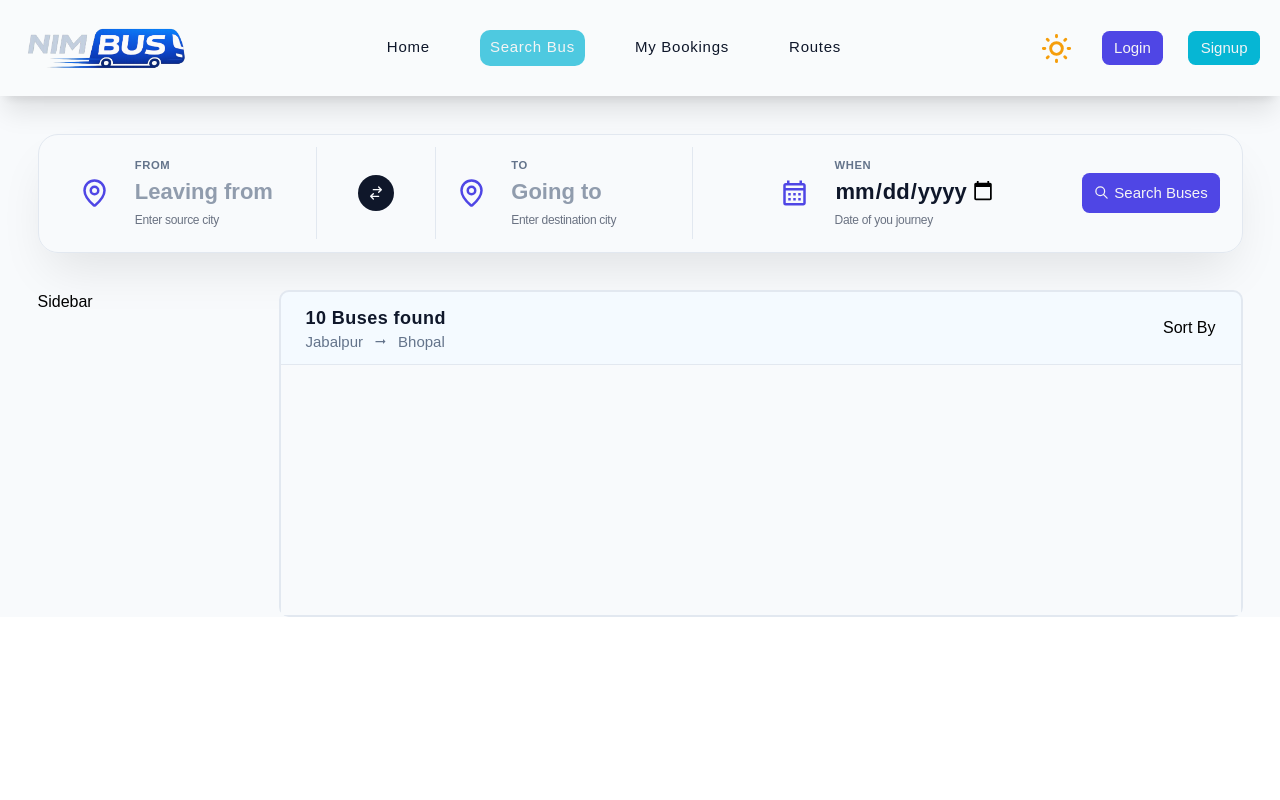
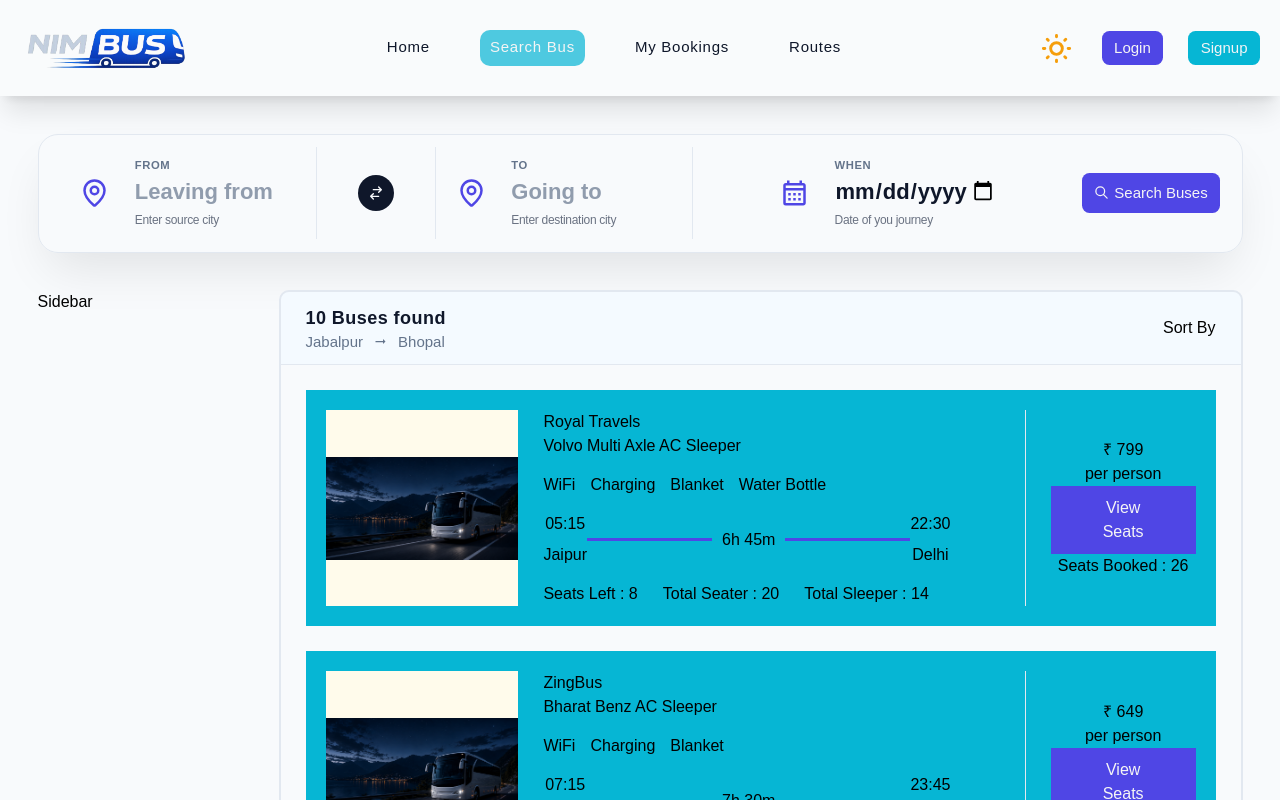
Before and after one commit to sudeshJha/bus-ticket-booking-system, a React (Vite) app: page /search_bus in a window 1280 px wide. Shown: the top 800 px of the page. Built offline with nearby package versions, Linux system fonts and the light colour scheme.

Commit message:
bus search list structure

```diff
--- /dev/null
+++ b/src/components/ui/search/SearchItem.jsx
@@ -0,0 +1,72 @@
+import React from "react";
+import Button from "../../util/Button";
+
+const SearchItem = ({ bus }) => {
+  return (
+    <div className=" bg-secondary grid grid-cols-[2fr_5fr_1.5fr]  gap-10 p-8">
+      {/* IMAGE */}
+      <div className=" bg-amber-50 flex flex-col items-center justify-center">
+        <img src="src\assets\hero_bg_dark.png" alt="dark bus" />
+      </div>
+
+      {/* INFORMATION */}
+      <div className="flex flex-col gap-6 border-r border-border">
+        {/* NAME */}
+        <div>
+          <h2>{bus.operator}</h2>
+          <p>{bus.busName}</p>
+        </div>
+
+        {/* AMENITIES */}
+        <ul className="flex gap-6">
+          {bus.amenities.map((amenity, i) => (
+            <li key={i}>{amenity}</li>
+          ))}
+        </ul>
+
+        {/* JOURNEY */}
+        <div className="flex">
+          <div className="flex flex-col items-center justify-center gap-3">
+            <h2>{bus.arrival.time}</h2>
+            <p>{bus.arrival.city}</p>
+          </div>
+
+          <div className="flex items-center justify-center gap-4">
+            <span className="w-50 h-1 bg-primary"></span>
+            <span>{bus.duration}</span>
+            <span className="w-50 h-1 bg-primary"></span>
+          </div>
+
+          <div className="flex flex-col items-center justify-center gap-3">
+            <h2>{bus.departure.time}</h2>
+            <p>{bus.departure.city}</p>
+          </div>
+        </div>
+
+        {/* SEATS */}
+        <div className="flex items-center justify-start gap-10">
+          <span>Seats Left : {bus.seats.available}</span>
+          <span>Total Seater : {bus.seats.seater}</span>
+          <span>Total Sleeper : {bus.seats.sleeper}</span>
+        </div>
+      </div>
+
+      <div className="flex flex-col items-center justify-center">
+        <h2>&#8377; {bus.fare.price}</h2>
+
+        <p>per person</p>
+
+        <Button custom="bg-primary text-primary-anti px-14 py-4">
+          View Seats
+        </Button>
+
+        <p>
+          Seats Booked :{" "}
+          {bus.seats.sleeper + bus.seats.seater - bus.seats.available}
+        </p>
+      </div>
+    </div>
+  );
+};
+
+export default SearchItem;
--- a/src/components/ui/search/SearchList.jsx
+++ b/src/components/ui/search/SearchList.jsx
@@ -1,7 +1,218 @@
 import React from "react";
+import Button from "../../util/Button";
+import SearchItem from "./SearchItem";
+
+const buses = [
+  {
+    id: 1,
+    operator: "Royal Travels",
+    busName: "Volvo Multi Axle AC Sleeper",
+    departure: {
+      time: "22:30",
+      city: "Delhi",
+    },
+    arrival: {
+      time: "05:15",
+      city: "Jaipur",
+    },
+    duration: "6h 45m",
+    fare: {
+      price: 799,
+    },
+    seats: {
+      available: 8,
+      sleeper: 14,
+      seater: 20,
+    },
+    amenities: ["WiFi", "Charging", "Blanket", "Water Bottle"],
+    bookedToday: 235,
+    image: "/assets/buses/royal-travels.png",
+  },
+  {
+    id: 2,
+    operator: "ZingBus",
+    busName: "Bharat Benz AC Sleeper",
+    departure: {
+      time: "23:45",
+      city: "Delhi",
+    },
+    arrival: {
+      time: "07:15",
+      city: "Jaipur",
+    },
+    duration: "7h 30m",
+    fare: {
+      price: 649,
+    },
+    seats: {
+      available: 12,
+      sleeper: 18,
+      seater: 0,
+    },
+    amenities: ["WiFi", "Charging", "Blanket"],
+    bookedToday: 198,
+    image: "/assets/buses/zingbus.png",
+  },
+  {
+    id: 3,
+    operator: "IntrCity SmartBus",
+    busName: "AC Seater Sleeper",
+    departure: {
+      time: "21:30",
+      city: "Delhi",
+    },
+    arrival: {
+      time: "04:45",
+      city: "Jaipur",
+    },
+    duration: "7h 15m",
+    fare: {
+      price: 599,
+    },
+    seats: {
+      available: 16,
+      sleeper: 10,
+      seater: 24,
+    },
+    amenities: ["WiFi", "Charging", "Reading Light"],
+    bookedToday: 142,
+    image: "/assets/buses/intrcity.png",
+  },
+  {
+    id: 4,
+    operator: "RSRTC",
+    busName: "Non AC Express",
+    departure: {
+      time: "18:30",
+      city: "Delhi",
+    },
+    arrival: {
+      time: "01:20",
+      city: "Jaipur",
+    },
+    duration: "6h 50m",
+    fare: {
+      price: 450,
+    },
+    seats: {
+      available: 22,
+      sleeper: 0,
+      seater: 40,
+    },
+    amenities: ["Charging"],
+    bookedToday: 94,
+    image: "/assets/buses/rsrtc.png",
+  },
+  {
+    id: 5,
+    operator: "FlixBus",
+    busName: "Volvo AC Sleeper",
+    departure: {
+      time: "20:15",
+      city: "Delhi",
+    },
+    arrival: {
+      time: "03:45",
+      city: "Jaipur",
+    },
+    duration: "7h 30m",
+    fare: {
+      price: 999,
+    },
+    seats: {
+      available: 5,
+      sleeper: 16,
+      seater: 0,
+    },
+    amenities: ["WiFi", "Charging", "Blanket", "Water Bottle", "Entertainment"],
+    bookedToday: 318,
+    image: "/assets/buses/flixbus.png",
+  },
+  {
+    id: 6,
+    operator: "Mahadev Travels",
+    busName: "Ashok Leyland AC Sleeper",
+    departure: {
+      time: "19:45",
+      city: "Delhi",
+    },
+    arrival: {
+      time: "02:30",
+      city: "Jaipur",
+    },
+    duration: "6h 45m",
+    fare: {
+      price: 699,
+    },
+    seats: {
+      available: 14,
+      sleeper: 20,
+      seater: 0,
+    },
+    amenities: ["Charging", "Blanket", "Reading Light"],
+    bookedToday: 117,
+    image: "/assets/buses/mahadev.png",
+  },
+  {
+    id: 7,
+    operator: "Laxmi Holidays",
+    busName: "Mercedes AC Sleeper",
+    departure: {
+      time: "22:00",
+      city: "Delhi",
+    },
+    arrival: {
+      time: "05:40",
+      city: "Jaipur",
+    },
+    duration: "7h 40m",
+    fare: {
+      price: 849,
+    },
+    seats: {
+      available: 9,
+      sleeper: 18,
+      seater: 0,
+    },
+    amenities: ["WiFi", "Charging", "Blanket", "USB Charging", "Water Bottle"],
+    bookedToday: 201,
+    image: "/assets/buses/laxmi.png",
+  },
+  {
+    id: 8,
+    operator: "Shree Ganesh Travels",
+    busName: "AC Semi Sleeper",
+    departure: {
+      time: "17:45",
+      city: "Delhi",
+    },
+    arrival: {
+      time: "00:15",
+      city: "Jaipur",
+    },
+    duration: "6h 30m",
+    fare: {
+      price: 549,
+    },
+    seats: {
+      available: 18,
+      sleeper: 8,
+      seater: 28,
+    },
+    amenities: ["Charging", "Water Bottle"],
+    bookedToday: 83,
+    image: "/assets/buses/shree-ganesh.png",
+  },
+];
 
 const SearchList = () => {
-  return <div className="h-100 bg-background "></div>;
+  return (
+    <div className="bg-background flex flex-col gap-10 p-10">
+      {buses.map((bus) => {
+        return <SearchItem key={bus.id} bus={bus} />;
+      })}
+    </div>
+  );
 };
 
 export default SearchList;
```
